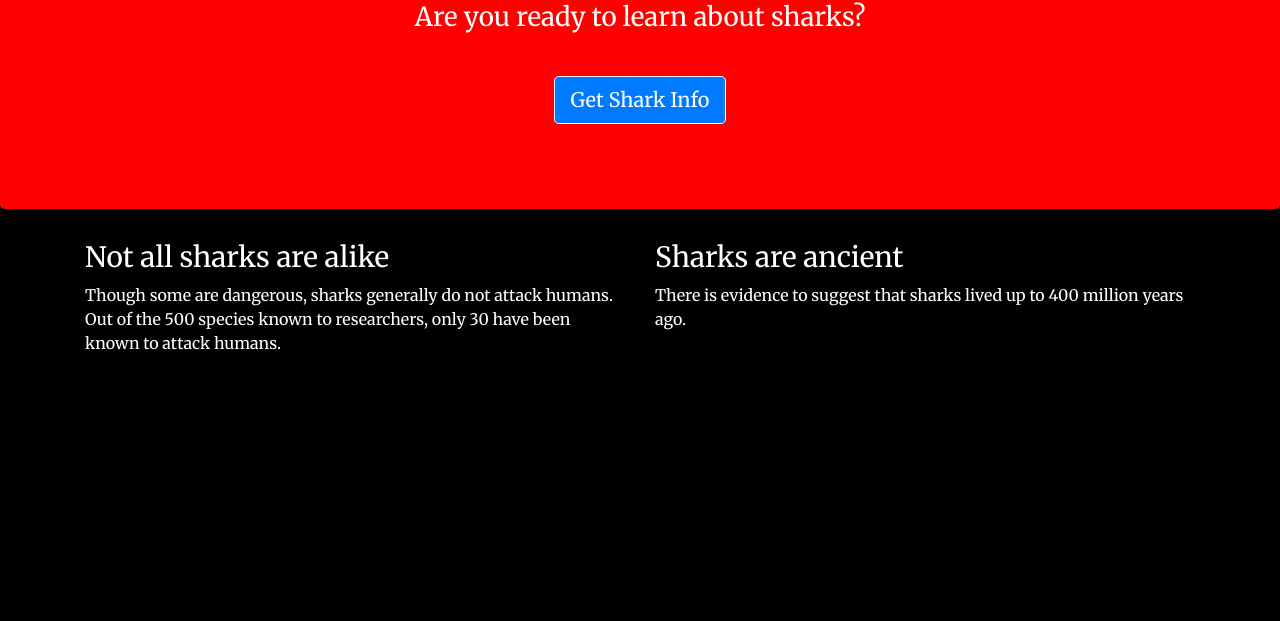
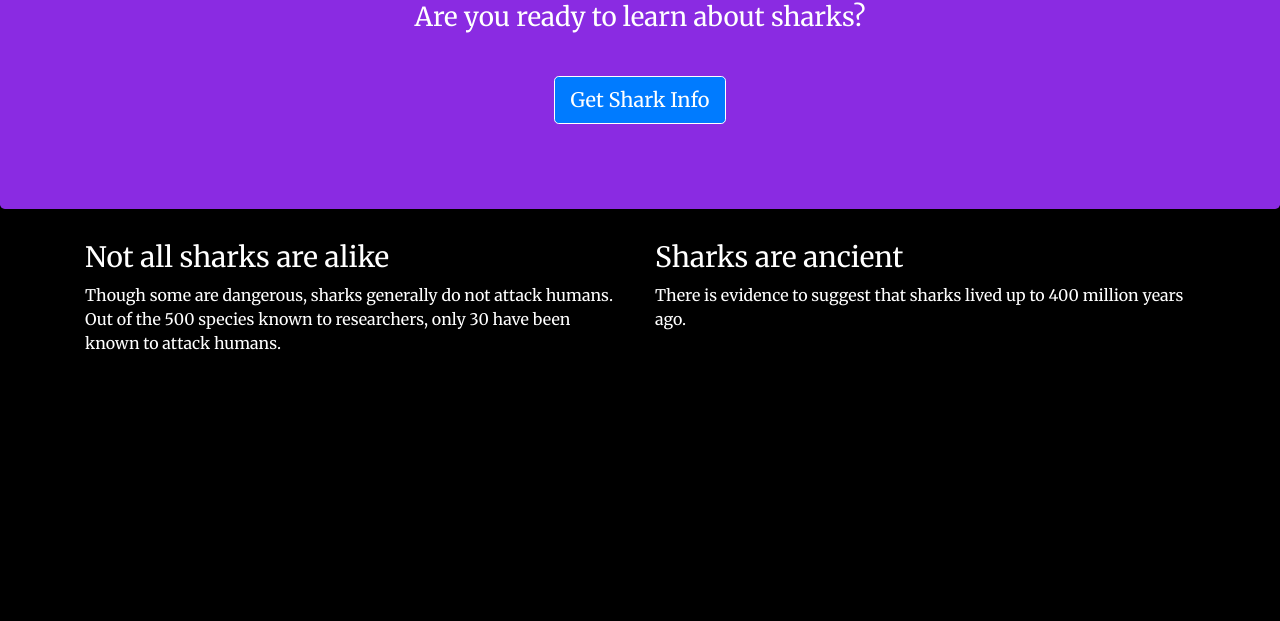
Before and after one commit to matheusflauzino/exemplo-git-flow, a website: page views/index.html in a window 1280 px wide. Shown: the part 179-800 px from the top of the page. Drawn offline with nearby package versions, Linux system fonts and the light colour scheme.

```diff
--- /dev/null
+++ b/src/home.js
@@ -0,0 +1 @@
+console.log('Js teste')
--- a/views/css/styles.css
+++ b/views/css/styles.css
@@ -21,7 +21,7 @@
 }
 
 .jumbotron {
-    background: red;
+    background: blueviolet;
     color: white;
     text-align: center;
 }
```
